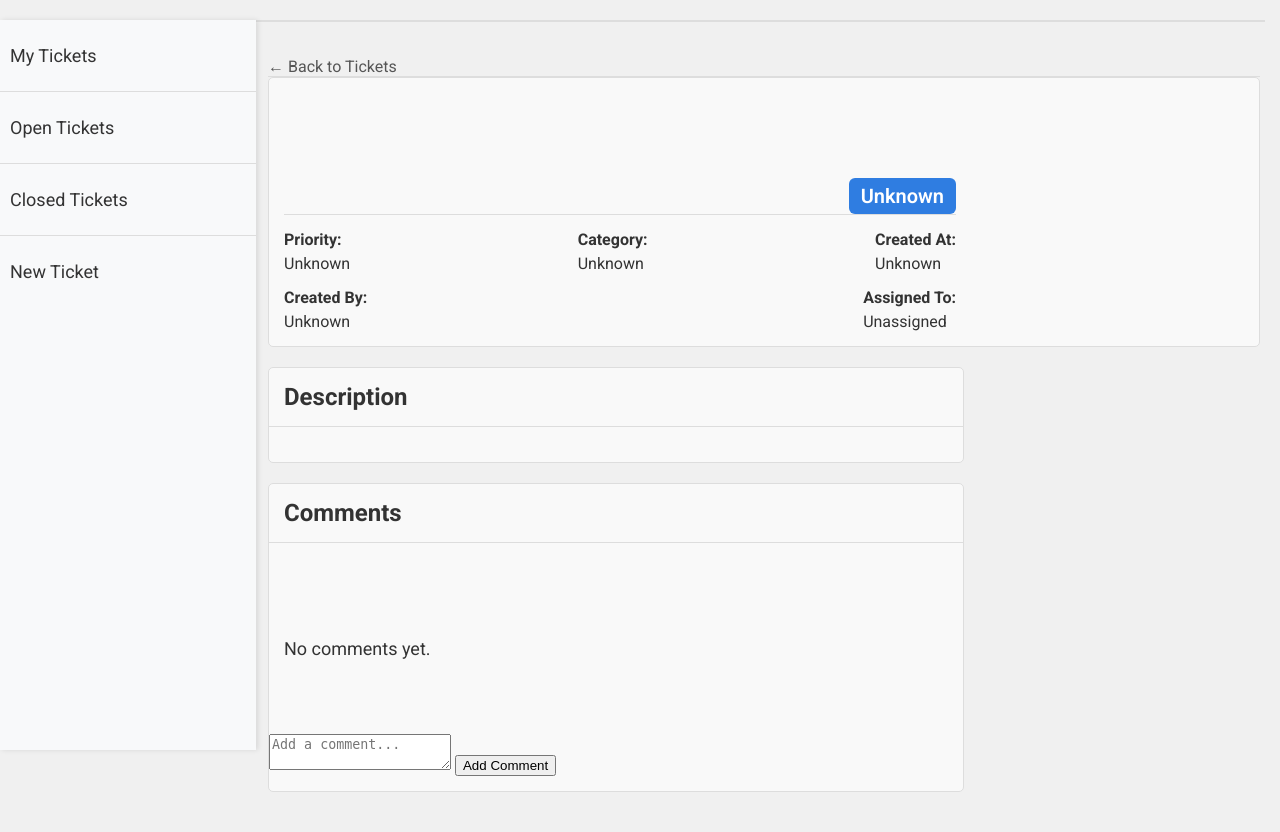
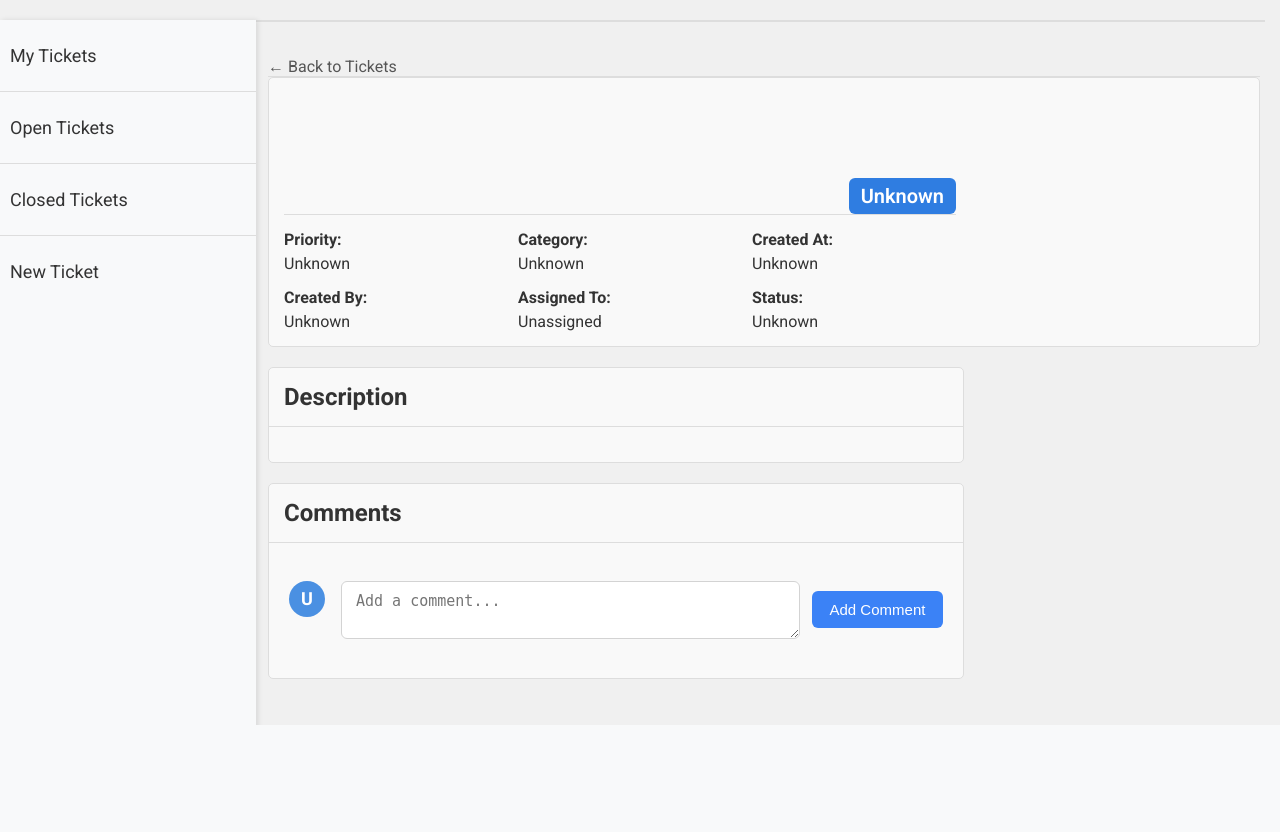
Before and after one commit to BenYoung03/resolve, a Flask app: template app/templates/ticketview.html in a window 1280 px wide. Shown: the part 75-907 px from the top of the page. After the commit the page ends 800 px from the top, so only its background shows below. Run offline with Flask 3, Linux system fonts and the light colour scheme; the template is opened without the code that fills it: values that come from a table or form of the project are taken from there, others are empty; some libraries are stand-ins or nearby versions.

Commit message:
Add front end code for the comments

```diff
--- a/app/static/styles/ticketIndividual.css
+++ b/app/static/styles/ticketIndividual.css
@@ -87,14 +87,23 @@
     padding-right: 0;
 }
 
-.ticket-summary-header,
-.ticket-information,
-.user-information{
+.ticket-summary-header {
     display: flex;
     justify-content: space-between;
     width: 70%;
     align-items: flex-start;
     border-bottom: 1px solid #ddd;
+}
+
+.ticket-information,
+.user-information {
+    display: grid;
+    grid-template-columns: repeat(3, 1fr);
+    width: 70%;
+    gap: 30px;
+    align-items: start;
+    margin-top: 15px;
+    border-bottom: none;
 }
 
 #ticket-status{
@@ -138,3 +147,120 @@
     padding-left: 15px;
     padding-bottom: 15px;
 }
+
+.activity-list {
+    padding: 10px 0;
+}
+
+.activity-item {
+    display: flex;
+    align-items: flex-start;
+    gap: 16px;
+    padding: 14px 20px;
+    position: relative;
+}
+
+.activity-avatar {
+    width: 36px;
+    height: 36px;
+    min-width: 36px;
+    border-radius: 50%;
+    color: white;
+    font-weight: 700;
+    font-size: 18px;
+    display: flex;
+    align-items: center;
+    justify-content: center;
+    position: relative;
+    z-index: 2;
+    background-color: #4a90e2;
+}
+
+.activity-line {
+    position: absolute;
+    left: 37px;
+    top: 50px;
+    width: 2px;
+    height: calc(100% - 10px);
+    background-color: #d9d9d9;
+    z-index: 1;
+}
+
+.activity-content {
+    flex: 1;
+    min-width: 0;
+}
+
+.activity-meta {
+    margin-bottom: 4px;
+    color: #555;
+    font-size: 14px;
+}
+
+.activity-title {
+    font-size: 16px;
+    font-weight: 700;
+    color: #222;
+    margin-bottom: 8px;
+}
+
+.activity-author {
+    font-size: 15px;
+    font-weight: 700;
+    color: #1f6fb2;
+    margin-bottom: 6px;
+}
+
+.activity-text {
+    font-size: 15px;
+    color: #333;
+    line-height: 1.5;
+    white-space: pre-wrap;
+    word-wrap: break-word;
+    overflow-wrap: break-word;
+}
+
+.comment-form-row {
+    padding-top: 8px;
+}
+
+.comment-form {
+    width: 100%;
+}
+
+.comment-input-group {
+    display: flex;
+    align-items: center;
+    gap: 12px;
+    width: 100%;
+}
+
+.comment-input {
+    flex: 1;
+    min-height: 42px;
+    padding: 10px 14px;
+    border: 1px solid #d3d3d3;
+    border-radius: 6px;
+    font-size: 15px;
+    box-sizing: border-box;
+}
+
+.comment-input:focus {
+    outline: none;
+    border-color: #4a90e2;
+}
+
+.comment-submit {
+    background-color: #3b82f6;
+    color: white;
+    border: none;
+    border-radius: 6px;
+    padding: 10px 18px;
+    font-size: 15px;
+    cursor: pointer;
+    min-width: 95px;
+}
+
+.comment-submit:hover {
+    background-color: #2563eb;
+}
--- a/app/templates/ticketview.html
+++ b/app/templates/ticketview.html
@@ -35,6 +35,7 @@
                     <div class="user-information">
                         <div class="information-element"><strong>Created By:</strong> {{ ticket.creator.email if ticket.creator else 'Unknown' }}</div>
                         <div class="information-element"><strong>Assigned To:</strong> {{ ticket.assignee.email if ticket.assignee else 'Unassigned' }}</div>
+                        <div class="information-element"><strong>Status:</strong> {{ ticket.status.name if ticket.status else 'Unknown' }}</div>
                     </div>
                 </div>
                 <div class="description-container">
@@ -43,27 +44,50 @@
                 </div>
                 <div class="comments-container">
                     <h2>Comments</h2>
-                    {% for comment in ticket.comments %}
-                        <div class="comment">
-                            <div class="comment-header">
-                                <span class="comment-author">{{ comment.user.username if comment.user else 'Unknown' }}</span>
-                                <span class="comment-timestamp">{{ comment.CreatedAt.strftime('%Y-%m-%d %H:%M') if comment.CreatedAt else 'Unknown' }}</span>
+
+                    <div class="activity-list">
+
+                        {% for comment in ticket.comments %}
+                        <div class="activity-item">
+                            <div class="activity-avatar">
+                                {{ comment.user.email[0]|upper if comment.user and comment.user.email else 'U' }}
                             </div>
-                            <div class="comment-body">{{ comment.content }}</div>
+
+                            {% if not loop.last %}
+                            <div class="activity-line"></div>
+                            {% endif %}
+
+                            <div class="activity-content">
+                                <div class="activity-meta">
+                                    <span class="activity-date">
+                                        {{ comment.CreatedAt.strftime('%b %d, %Y, %I:%M %p') if comment.CreatedAt else 'Unknown' }}
+                                    </span>
+                                </div>
+                                <div class="activity-author">
+                                    {{ comment.user.email if comment.user else 'Unknown User' }}
+                                </div>
+                                <div class="activity-text">{{ comment.comment }}</div>
+                            </div>
                         </div>
                         {% endfor %}
-                    {% if not ticket.comments %}
-                    <div class="comment">
-                        <p>No comments yet.</p>
+
+                        <div class="activity-item comment-form-row">
+                            <div class="activity-avatar">
+                                {{ current_user.email[0]|upper if current_user.is_authenticated and current_user.email else 'U' }}
+                            </div>
+
+                            <div class="activity-content">
+                                <form action="" method="post" novalidate class="comment-form">
+                                    {{ commentForm.hidden_tag() }}
+
+                                    <div class="comment-input-group">
+                                        {{ commentForm.comment(class="comment-input", placeholder="Add a comment...") }}
+                                        {{ commentForm.submit(class="comment-submit") }}
+                                    </div>
+                                </form>
+                            </div>
+                        </div>
                     </div>
-                    {% endif %}
-                    <form action="" method="post" novalidate>
-                        {{ commentForm.hidden_tag() }}
-
-                        {{ commentForm.comment(placeholder="Add a comment...") }}
-
-                        {{ commentForm.submit() }}
-                    </form>
                 </div>
             </div>
             </div>
```
